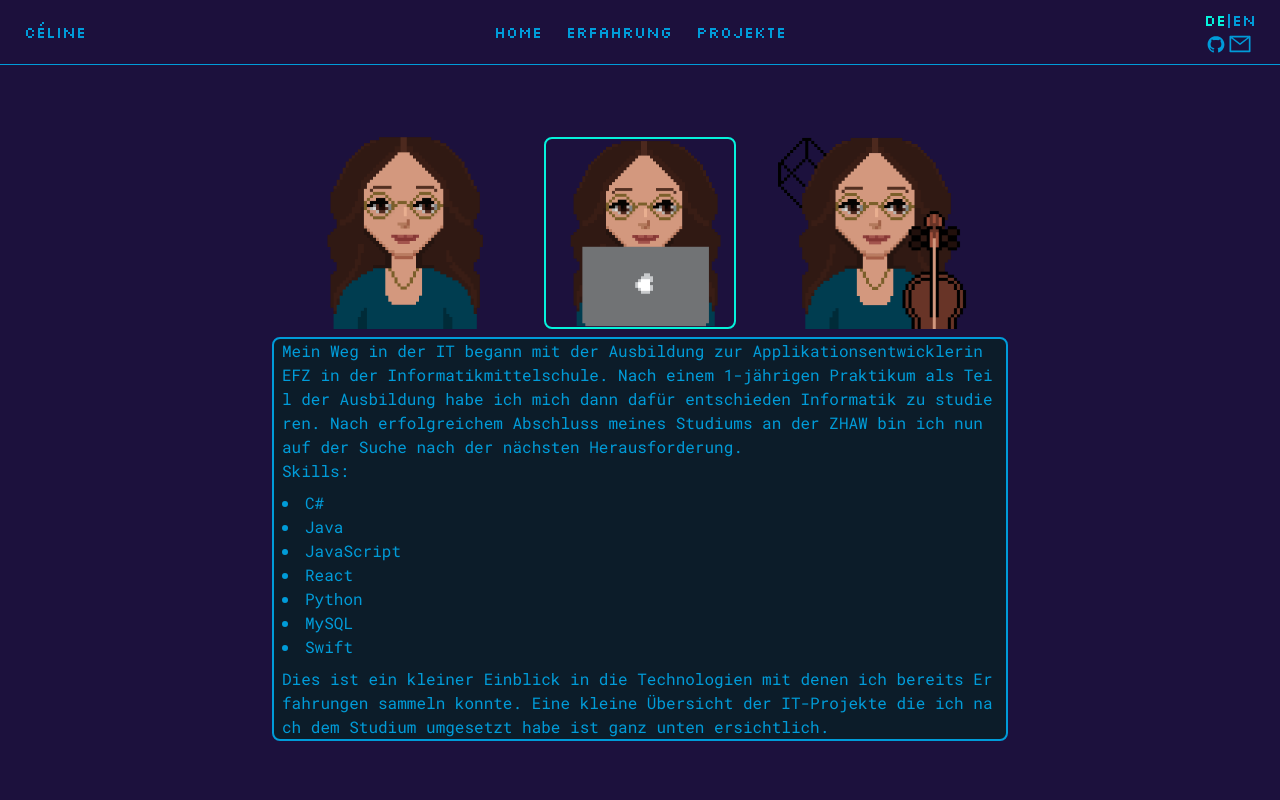
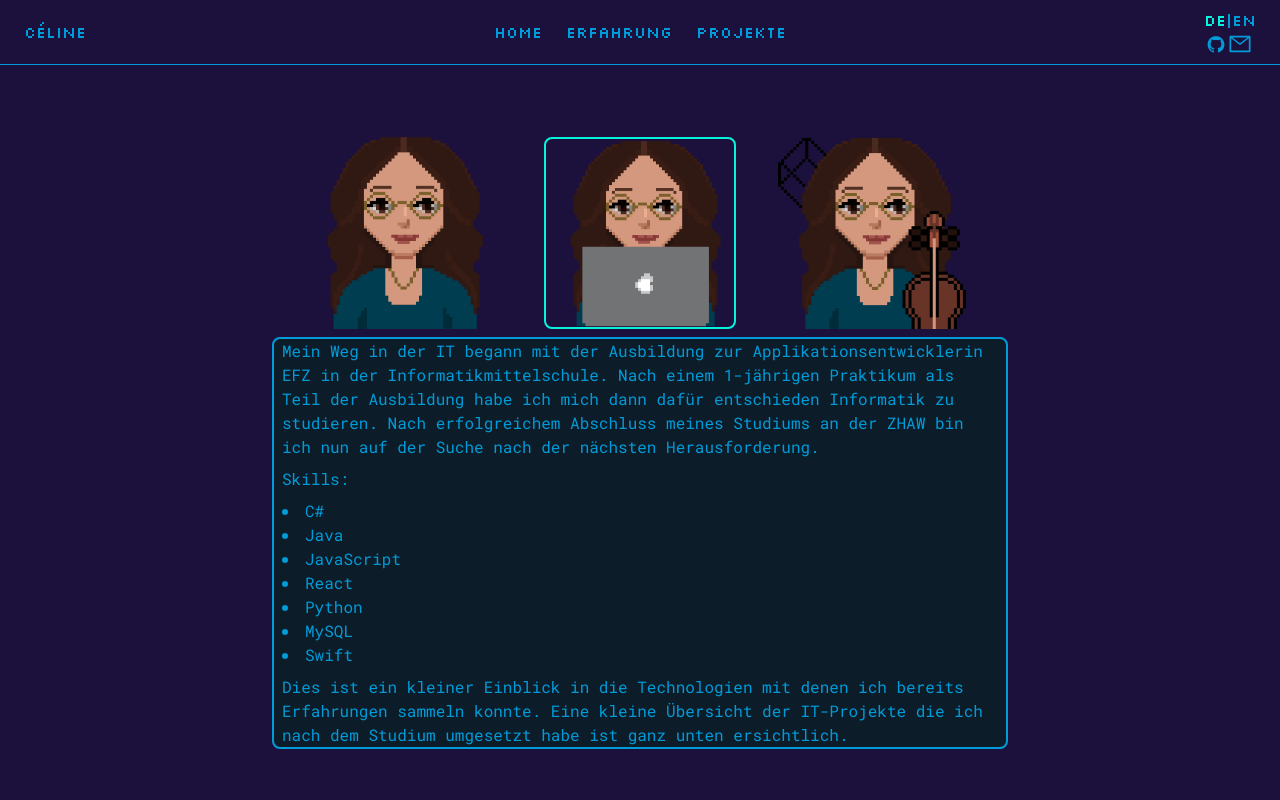
Before and after one commit to smuffels/portfolio, a React (Vite) app in the folder portfolio/: page / in a window 1280 px wide. Both pictures are taken after a click on the picture 640 px from the left and 233 px from the top of the page. Shown: the top 800 px of the page. Built offline with nearby package versions, Linux system fonts and the light colour scheme.

Commit message:
fix line breaks

```diff
--- a/portfolio/src/sections/Aboutme.tsx
+++ b/portfolio/src/sections/Aboutme.tsx
@@ -45,14 +45,14 @@ function Aboutme({ t }: { t: Translation }) {
           src={meHobbySvg}
         ></img>
       </div>
-      <div className="bg-elementbg mx-auto rounded-lg border-2 border-default w-full md:w-184 break-all">
+      <div className="bg-elementbg mx-auto rounded-lg border-2 border-default w-full md:w-184 break-normal">
         {selectedAboutme == buttons.aboutme && (
           <p className="ml-2 mr-2">{t.aboutme.aboutmee}</p>
         )}
         {selectedAboutme == buttons.it && (
           <div className="ml-2 mr-2">
             <p>{t.aboutme.itIntro}</p>
-            <p>{t.aboutme.itTitle}</p>
+            <p className="mt-2">{t.aboutme.itTitle}</p>
             <ul className="list-disc list-inside text-left mt-2 mb-2">
               {t.aboutme.itSkills.map((hobby: string, i: number) => (
                 <li key={i}>
--- a/portfolio/src/sections/Experience.tsx
+++ b/portfolio/src/sections/Experience.tsx
@@ -39,7 +39,7 @@ function Experience({ t }: { t: Translation }) {
     <section id="experience" className="px-4 py-16">
       <div className="flex gap-2 flex-col items-center">
         {/* text */}
-        <div className="bg-elementbg rounded-lg border-2 border-default w-full md:w-184 break-all">
+        <div className="bg-elementbg rounded-lg border-2 border-default w-full md:w-184 break-normal">
           {konamiActive ? (
             <TypewriterEffect
               text="pls hire me :)"
@@ -118,6 +118,7 @@ function Experience({ t }: { t: Translation }) {
             onClick={() => {
               goBack();
               registerInput("left");
+              setKonamiActive(false);
             }}
           >
             <AiFillCaretLeft className="size-5 md:size-10  font-semibold" />
```
